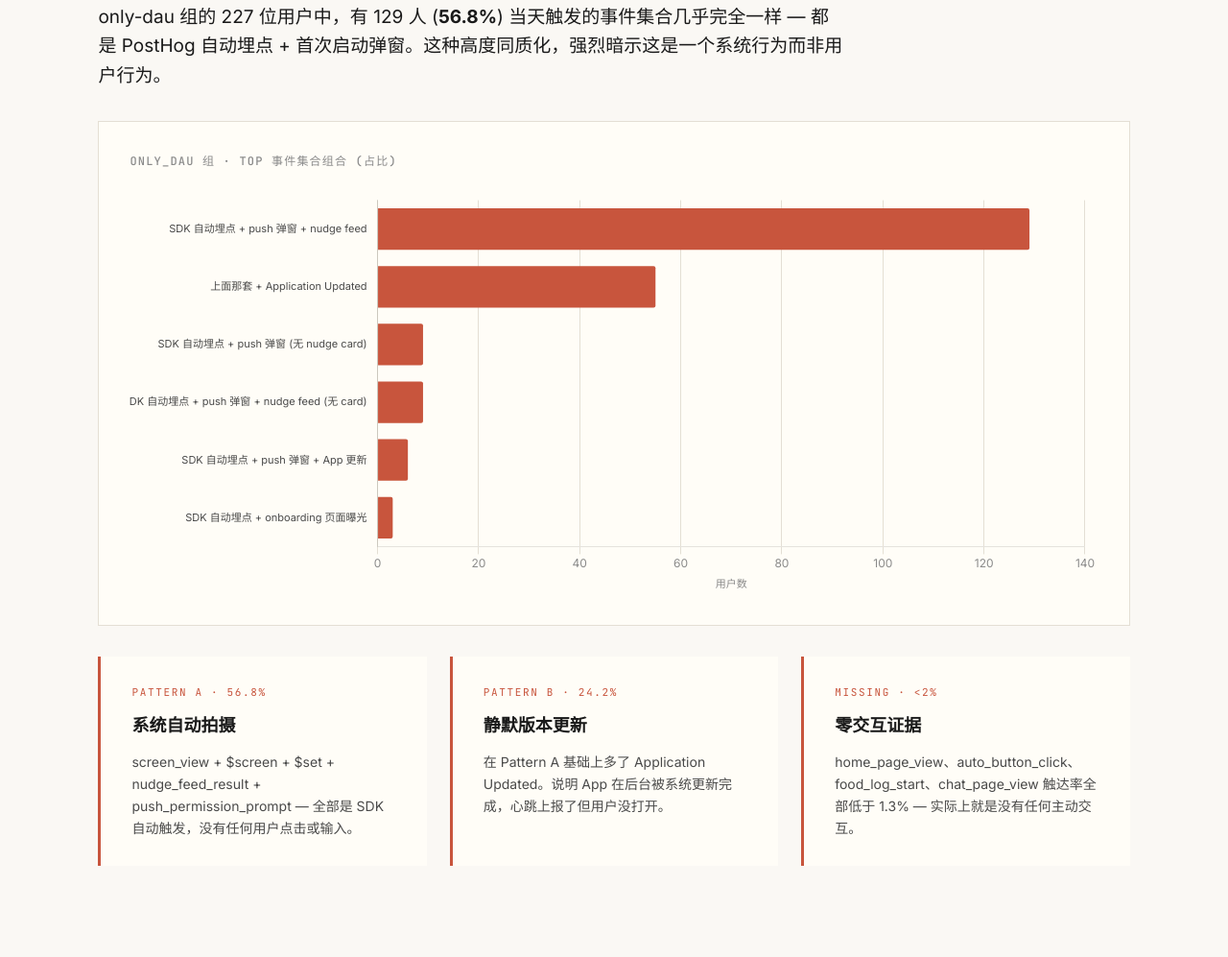
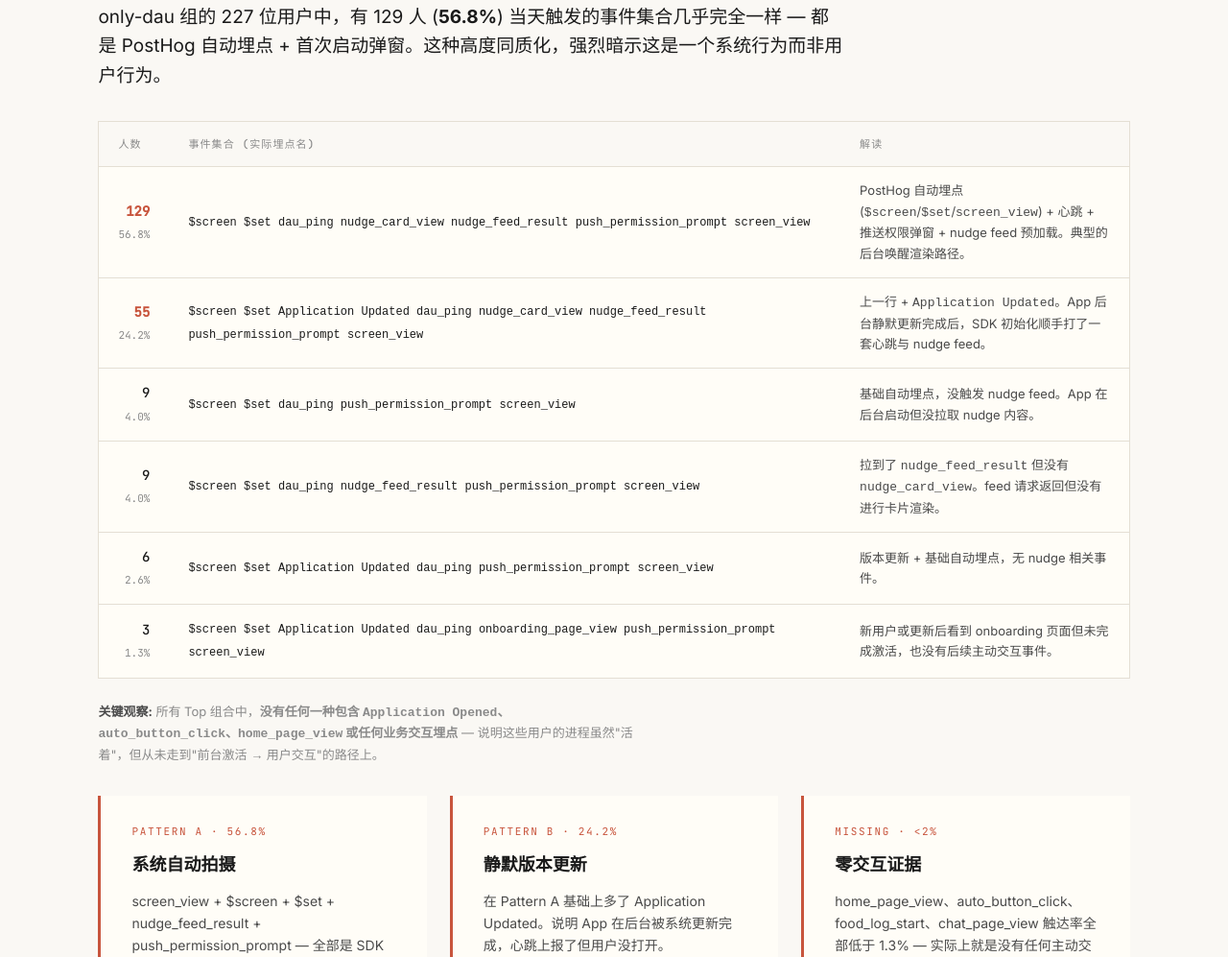
Before and after one commit to mawillswater/event-behavior-report, a plain HTML site: page index.html in a window 1280 px wide. Shown: the part 5728-6725 px from the top of the page at 96% size. Drawn offline with nearby package versions, Linux system fonts and the light colour scheme.

Commit message:
Replace event combos chart with table showing raw event names + interpretation

```diff
--- a/index.html
+++ b/index.html
@@ -397,10 +397,64 @@
     only-dau 组的 227 位用户中，有 129 人 (<strong>56.8%</strong>) 当天触发的事件集合几乎完全一样 — 都是 PostHog 自动埋点 + 首次启动弹窗。这种高度同质化，强烈暗示这是一个系统行为而非用户行为。
   </p>
 
-  <div class="chart-wrap">
-    <h4>only_dau 组 · Top 事件集合组合 (占比)</h4>
-    <div class="chart-box"><canvas id="barCombos"></canvas></div>
+  <div class="table-wrap" style="margin-top:24px">
+    <table>
+      <thead>
+        <tr>
+          <th class="num" style="width:70px">人数</th>
+          <th>事件集合 (实际埋点名)</th>
+          <th style="width:28%">解读</th>
+        </tr>
+      </thead>
+      <tbody>
+        <tr>
+          <td class="num" style="font-weight:600;color:var(--accent)">129<br><span style="font-weight:400;font-size:11px;color:var(--ink-mute)">56.8%</span></td>
+          <td class="event" style="font-size:12px;line-height:1.9">
+            <code>$screen</code> <code>$set</code> <code>dau_ping</code> <code>nudge_card_view</code> <code>nudge_feed_result</code> <code>push_permission_prompt</code> <code>screen_view</code>
+          </td>
+          <td style="font-size:13px;color:var(--ink-soft)">PostHog 自动埋点 (<code>$screen</code>/<code>$set</code>/<code>screen_view</code>) + 心跳 + 推送权限弹窗 + nudge feed 预加载。典型的后台唤醒渲染路径。</td>
+        </tr>
+        <tr>
+          <td class="num" style="font-weight:600;color:var(--accent)">55<br><span style="font-weight:400;font-size:11px;color:var(--ink-mute)">24.2%</span></td>
+          <td class="event" style="font-size:12px;line-height:1.9">
+            <code>$screen</code> <code>$set</code> <code>Application Updated</code> <code>dau_ping</code> <code>nudge_card_view</code> <code>nudge_feed_result</code> <code>push_permission_prompt</code> <code>screen_view</code>
+          </td>
+          <td style="font-size:13px;color:var(--ink-soft)">上一行 + <code>Application Updated</code>。App 后台静默更新完成后，SDK 初始化顺手打了一套心跳与 nudge feed。</td>
+        </tr>
+        <tr>
+          <td class="num" style="font-weight:500">9<br><span style="font-weight:400;font-size:11px;color:var(--ink-mute)">4.0%</span></td>
+          <td class="event" style="font-size:12px;line-height:1.9">
+            <code>$screen</code> <code>$set</code> <code>dau_ping</code> <code>push_permission_prompt</code> <code>screen_view</code>
+          </td>
+          <td style="font-size:13px;color:var(--ink-soft)">基础自动埋点，没触发 nudge feed。App 在后台启动但没拉取 nudge 内容。</td>
+        </tr>
+        <tr>
+          <td class="num" style="font-weight:500">9<br><span style="font-weight:400;font-size:11px;color:var(--ink-mute)">4.0%</span></td>
+          <td class="event" style="font-size:12px;line-height:1.9">
+            <code>$screen</code> <code>$set</code> <code>dau_ping</code> <code>nudge_feed_result</code> <code>push_permission_prompt</code> <code>screen_view</code>
+          </td>
+          <td style="font-size:13px;color:var(--ink-soft)">拉到了 <code>nudge_feed_result</code> 但没有 <code>nudge_card_view</code>。feed 请求返回但没有进行卡片渲染。</td>
+        </tr>
+        <tr>
+          <td class="num" style="font-weight:500">6<br><span style="font-weight:400;font-size:11px;color:var(--ink-mute)">2.6%</span></td>
+          <td class="event" style="font-size:12px;line-height:1.9">
+            <code>$screen</code> <code>$set</code> <code>Application Updated</code> <code>dau_ping</code> <code>push_permission_prompt</code> <code>screen_view</code>
+          </td>
+          <td style="font-size:13px;color:var(--ink-soft)">版本更新 + 基础自动埋点，无 nudge 相关事件。</td>
+        </tr>
+        <tr>
+          <td class="num" style="font-weight:500">3<br><span style="font-weight:400;font-size:11px;color:var(--ink-mute)">1.3%</span></td>
+          <td class="event" style="font-size:12px;line-height:1.9">
+            <code>$screen</code> <code>$set</code> <code>Application Updated</code> <code>dau_ping</code> <code>onboarding_page_view</code> <code>push_permission_prompt</code> <code>screen_view</code>
+          </td>
+          <td style="font-size:13px;color:var(--ink-soft)">新用户或更新后看到 onboarding 页面但未完成激活，也没有后续主动交互事件。</td>
+        </tr>
+      </tbody>
+    </table>
   </div>
+  <p style="font-size:13px;color:var(--ink-mute);margin-top:12px">
+    <strong style="color:var(--ink-soft)">关键观察:</strong> 所有 Top 组合中，<strong>没有任何一种包含 <code>Application Opened</code>、<code>auto_button_click</code>、<code>home_page_view</code> 或任何业务交互埋点</strong> — 说明这些用户的进程虽然"活着"，但从未走到"前台激活 → 用户交互"的路径上。
+  </p>
 
   <div class="insight-grid">
     <div class="insight">
@@ -678,39 +732,6 @@
     }
   });
 
-  // Combos (only_dau)
-  const combos = [
-    {pct:56.8, count:129, label:'SDK 自动埋点 + push 弹窗 + nudge feed'},
-    {pct:24.2, count:55, label:'上面那套 + Application Updated'},
-    {pct:4.0, count:9, label:'SDK 自动埋点 + push 弹窗 (无 nudge card)'},
-    {pct:4.0, count:9, label:'SDK 自动埋点 + push 弹窗 + nudge feed (无 card)'},
-    {pct:2.6, count:6, label:'SDK 自动埋点 + push 弹窗 + App 更新'},
-    {pct:1.3, count:3, label:'SDK 自动埋点 + onboarding 页面曝光'},
-  ];
-  new Chart(document.getElementById('barCombos'),{
-    type:'bar',
-    data:{
-      labels: combos.map(c=>c.label),
-      datasets:[{
-        data: combos.map(c=>c.count),
-        backgroundColor:'#c8553d',
-        borderRadius:2, borderWidth:0
-      }]
-    },
-    options:{
-      indexAxis:'y',
-      responsive:true, maintainAspectRatio:false,
-      plugins:{
-        legend:{display:false},
-        tooltip:{callbacks:{label:(ctx)=>`${ctx.parsed.x} 人 (${combos[ctx.dataIndex].pct}% 组内占比)`}}
-      },
-      scales:{
-        x:{beginAtZero:true, grid:{color:'#e4dfd4'}, ticks:{color:'#8a8a8a'}, title:{display:true, text:'用户数', color:'#8a8a8a', font:{size:11}}},
-        y:{grid:{display:false}, ticks:{color:'#4a4a4a', font:{size:11}}}
-      }
-    }
-  });
-
   // Version distribution
   new Chart(document.getElementById('barVersion'),{
     type:'bar',
```
